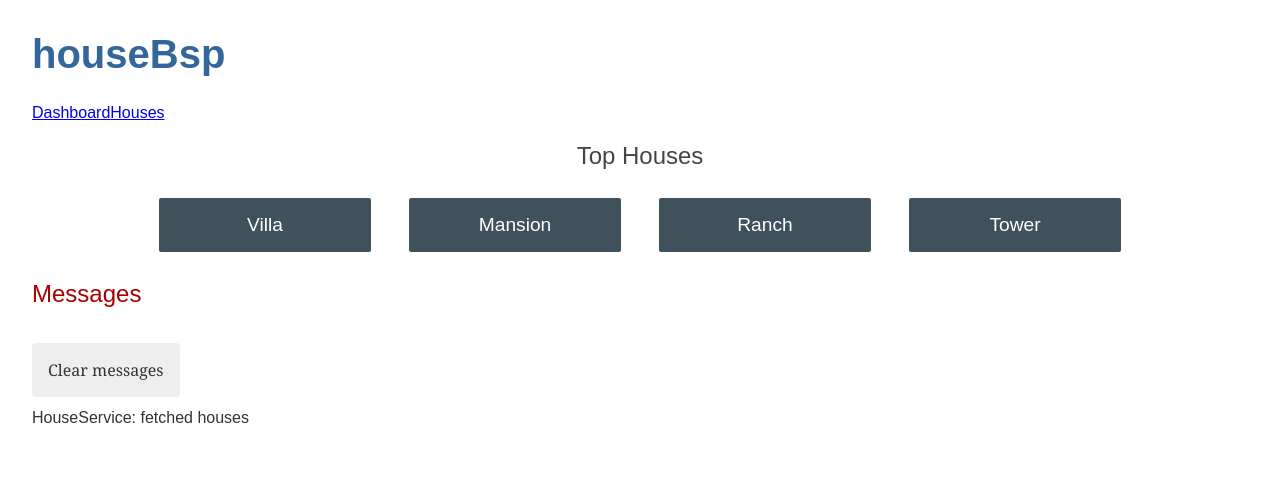
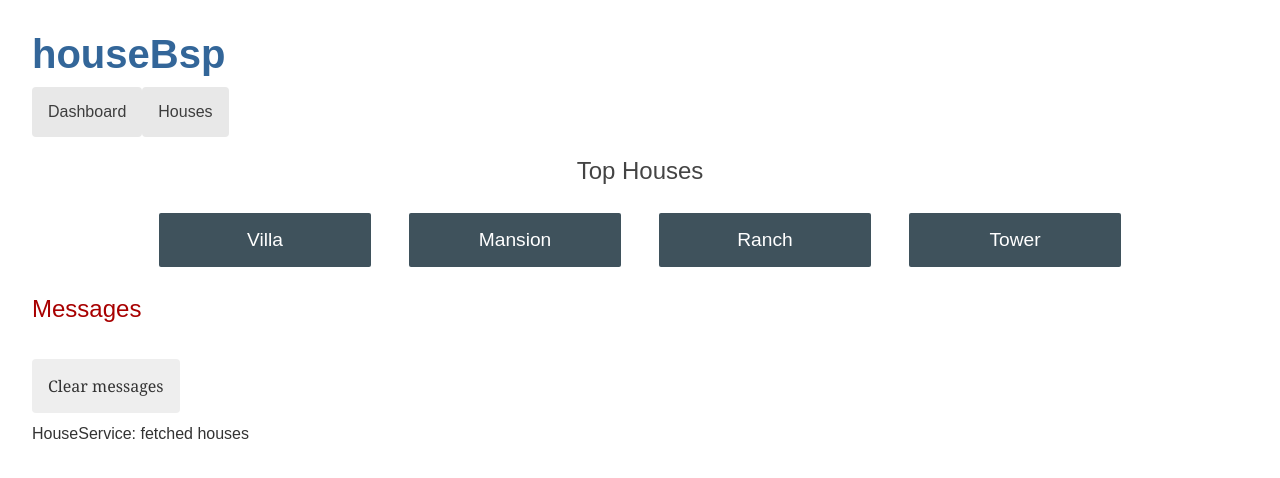
Before and after one commit to cs3il/houseBsp, an Angular app: page /dashboard in a window 1280 px wide. Shown: the top 478 px of the page. Built offline with nearby package versions, Linux system fonts and the light colour scheme.

Commit message:
add some more css

```diff
--- a/src/app/app.component.css
+++ b/src/app/app.component.css
@@ -0,0 +1,19 @@
+h1 {
+    margin-bottom: 0;
+  }
+  nav a {
+    padding: 1rem;
+    text-decoration: none;
+    margin-top: 10px;
+    display: inline-block;
+    background-color: #e8e8e8;
+    color: #3d3d3d;
+    border-radius: 4px;
+  }
+  nav a:hover {
+    color: white;
+    background-color: #42545C;
+  }
+  nav a:active {
+    background-color: black;
+  }
```
